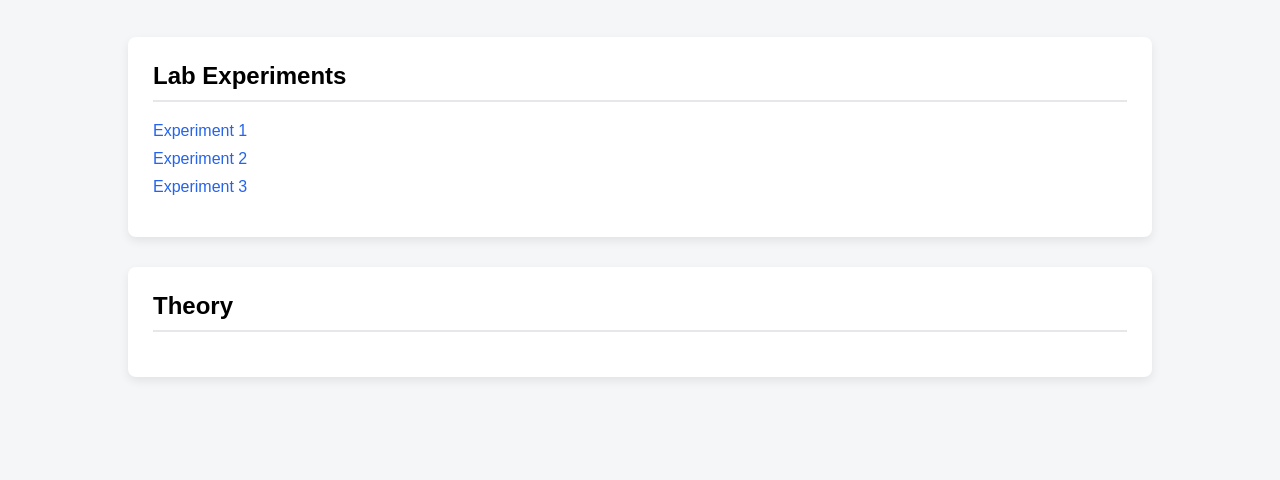
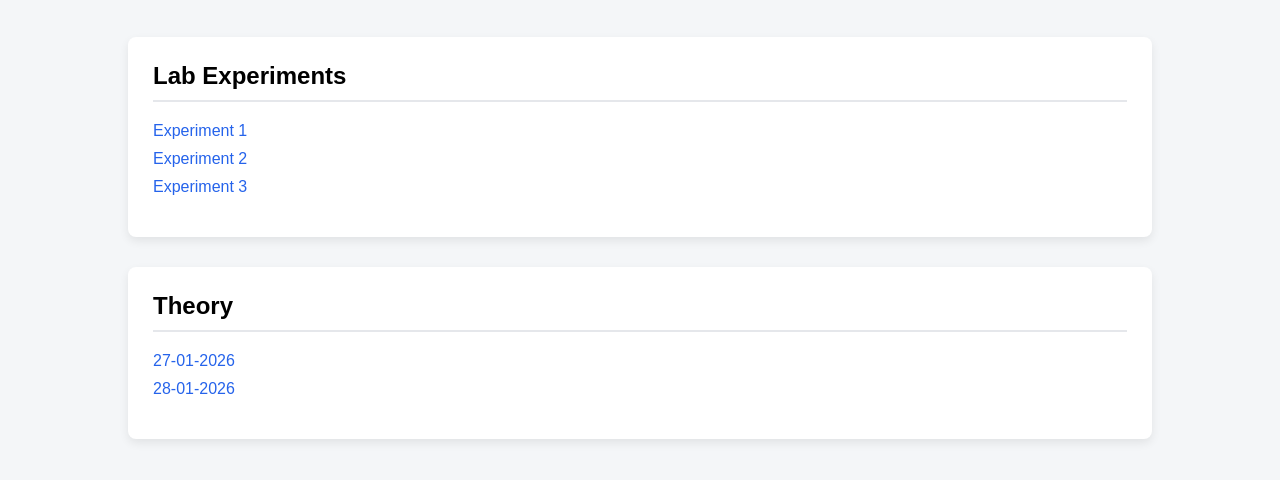
Before and after one commit to Ronak25034/Containerization, a plain HTML site: page index.html in a window 1280 px wide. Shown: the part 100-580 px from the top of the page. Drawn offline with Linux system fonts and the light colour scheme.

Commit message:
class work

```diff
--- a/index.html
+++ b/index.html
@@ -79,7 +79,8 @@
         <div class="section">
             <h2>Theory</h2>
             <ul>
-
+               <li><a href="Theory/27.01.26/">27-01-2026</a></li>
+               <li><a href="Theory/28.01.26/">28-01-2026</a></li>
             </ul>
         </div>
 
```
